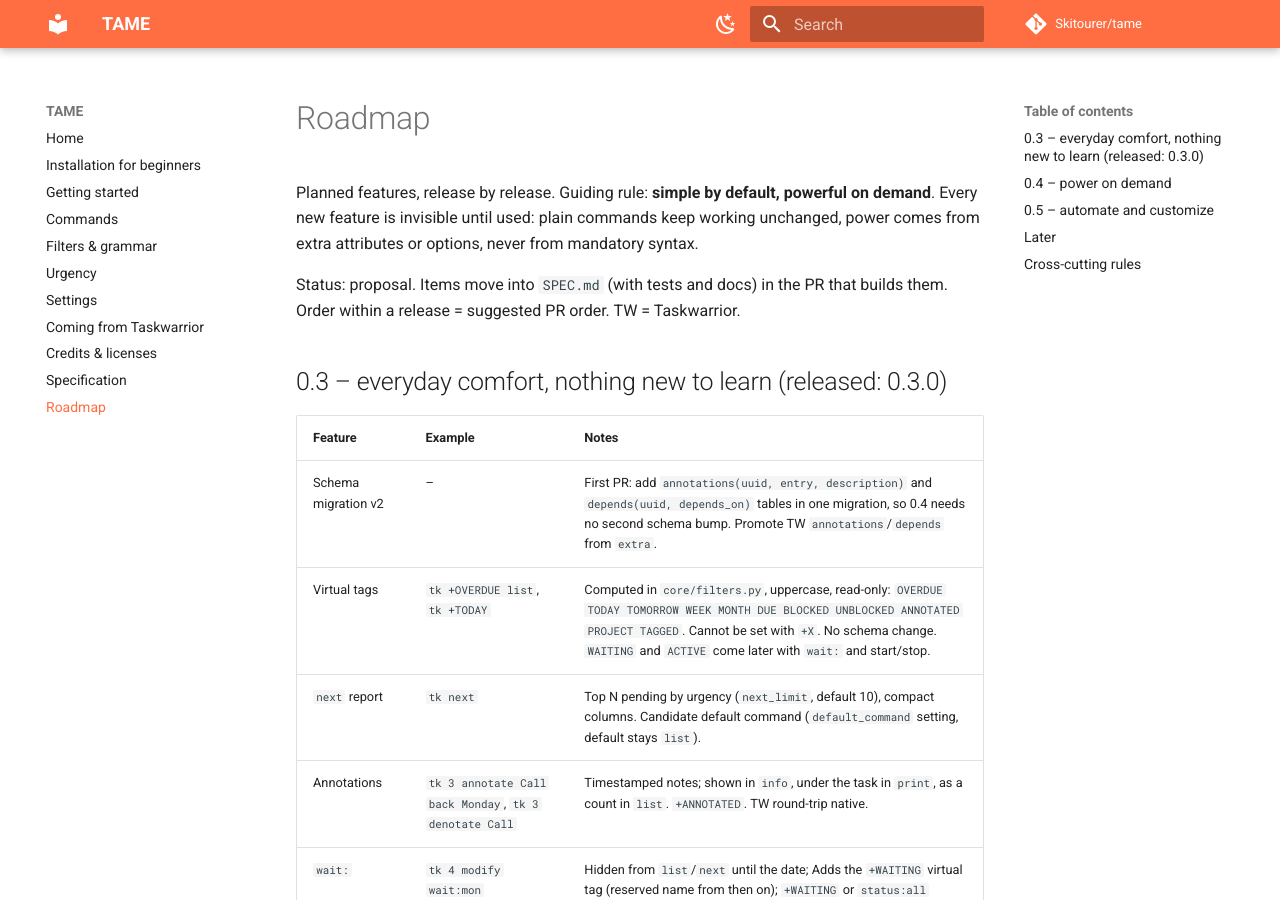
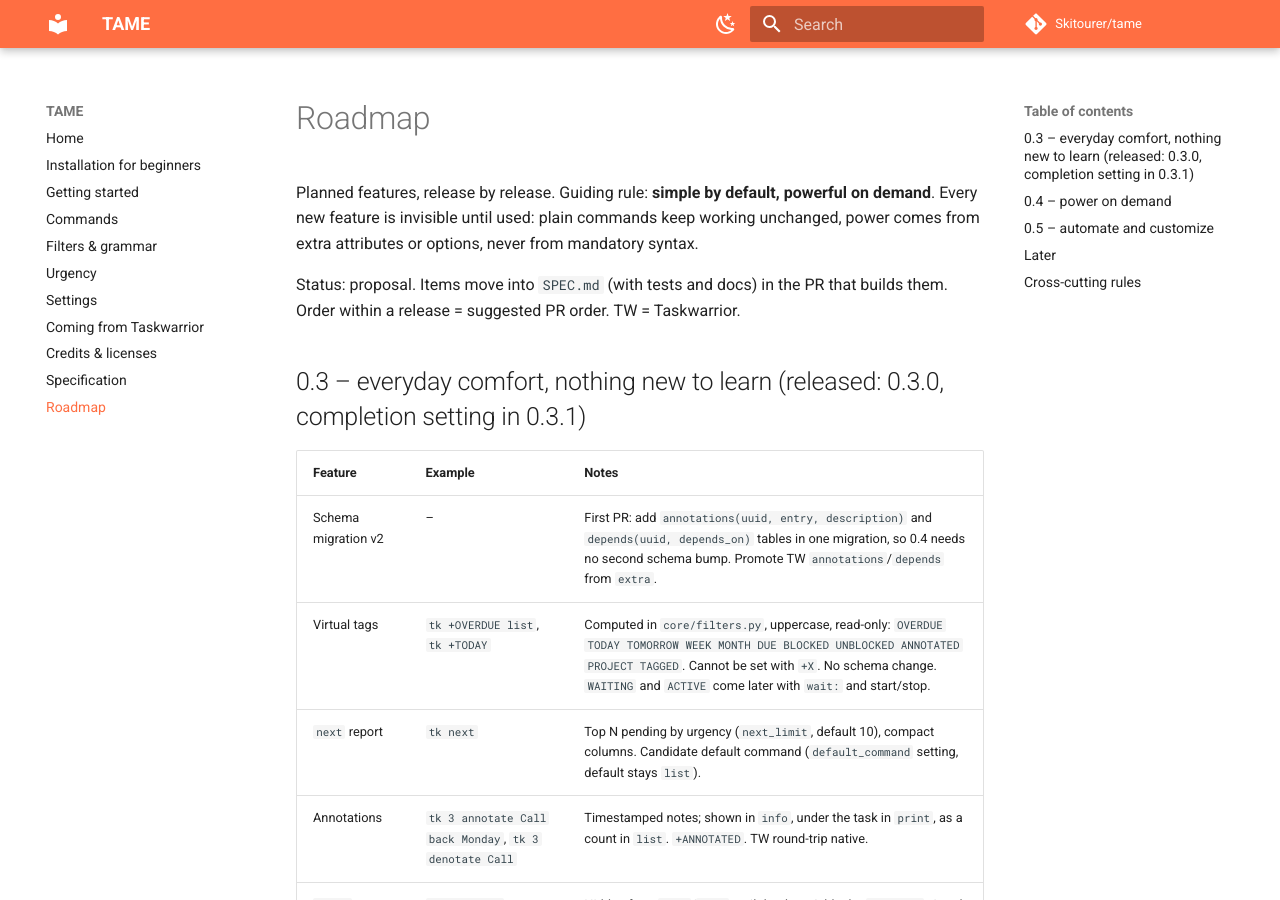
Before and after one commit to Skitourer/tame, an MkDocs documentation site: the page built from docs/ROADMAP.md, in a window 1280 px wide and 900 px high. Built offline with MkDocs 1.6.1 and Material for MkDocs 9.7.7, drawn with Linux system fonts in a browser that asks for light colours; comment, search, counter and statistics services are not loaded.

Commit message:
chore: release 0.3.1 (#26)

```diff
--- a/docs/ROADMAP.md
+++ b/docs/ROADMAP.md
@@ -7,7 +7,7 @@ extra attributes or options, never from mandatory syntax.
 Status: proposal. Items move into `SPEC.md` (with tests and docs) in the PR that builds them.
 Order within a release = suggested PR order. TW = Taskwarrior.
 
-## 0.3 – everyday comfort, nothing new to learn (released: 0.3.0)
+## 0.3 – everyday comfort, nothing new to learn (released: 0.3.0, completion setting in 0.3.1)
 
 | Feature | Example | Notes |
 |---|---|---|
--- a/docs/SPEC.md
+++ b/docs/SPEC.md
@@ -295,4 +295,4 @@ docs/              # SPEC, grammar, commands + site pages (mkdocs.yml); install.
 
 **Roadmap 0.2.0**: `license`/`credits` help topics; `print`; kind words; GitHub Actions on Node.js 24.
 
-**Roadmap 0.3.0** (1 PR each): schema v2; virtual tags; `next`; `annotate`/`denotate`; `wait:` + schema 3; shell completion. Next: `docs/ROADMAP.md`.
+**Roadmap 0.3.0** (1 PR each): schema v2; virtual tags; `next`; `annotate`/`denotate`; `wait:` + schema 3; shell completion. **0.3.1**: `completion` setting. Next: `docs/ROADMAP.md`.
--- a/src/tame/__init__.py
+++ b/src/tame/__init__.py
@@ -1,3 +1,3 @@
 """TAME Arranges My Errands: a lightweight Taskwarrior-like CLI task manager."""
 
-__version__ = "0.3.0"
+__version__ = "0.3.1"
```
Also changed, not shown: CHANGELOG.md (+4 -0 lines).
